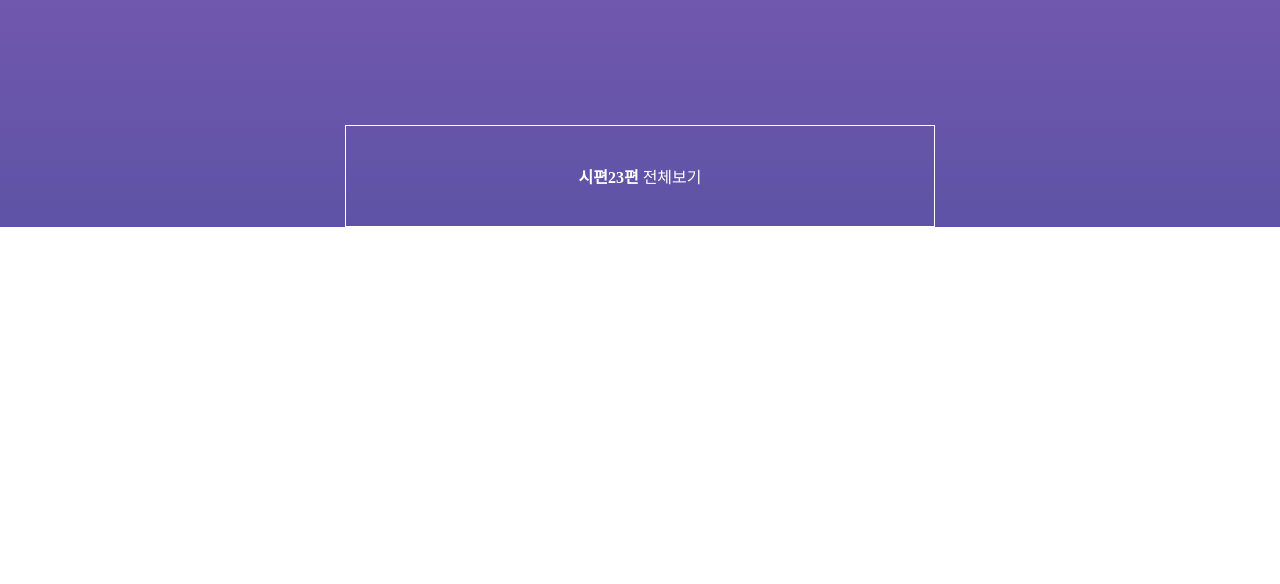
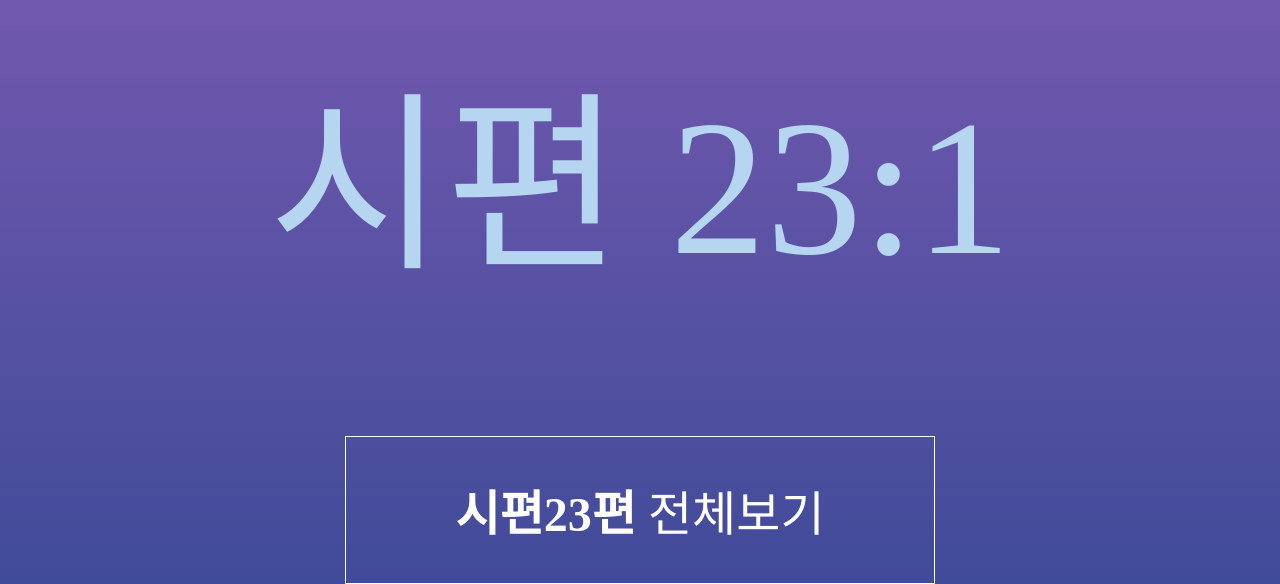
Before and after one commit to apples2s/WebApp, a plain HTML site: page manna/view.html in a window 1280 px wide. Shown: the part 859-1443 px from the top of the page. Before the commit the page ends 1086 px from the top, so only its background shows below. Drawn offline with Linux system fonts and the light colour scheme.

Commit message:
view페이지 폰트 사이즈 수정

```diff
--- a/manna/css/view.css
+++ b/manna/css/view.css
@@ -8,7 +8,7 @@
   width:80%;
   margin:0 auto;
   text-align: center;
-  font-size: 2.5em;
+  font-size: 4em;
   color:#b5d5f1;
 }
 .word{
@@ -16,7 +16,7 @@
   line-height: 1.25em;
 }
 .lo_word{
-  font-size: 1.5em;
+  font-size: 3em;
   margin-top: 10%;
   font-weight:100;
 }
@@ -27,7 +27,7 @@
   margin:10% auto;
   padding:3%;
   text-align: center;
-  font-size:1em;
+  font-size:3em;
   font-weight: 100;
 }
 .btn_wrapper{
```
